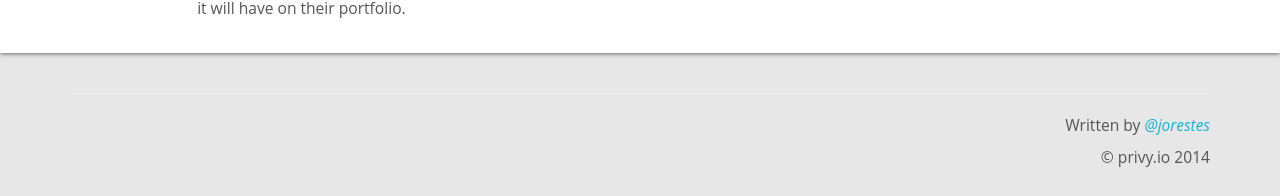
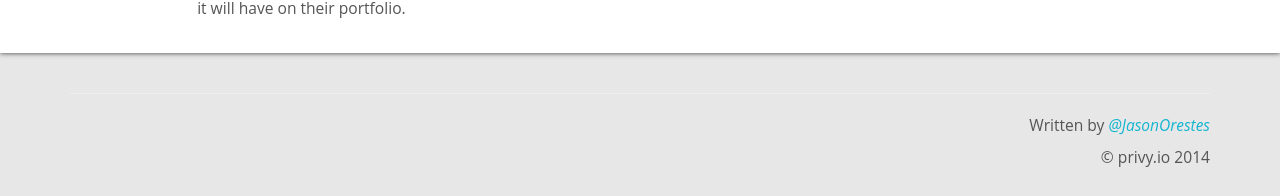
Before and after one commit to chrismarin/blog.privy.io, a Jekyll site: the page built from _posts/2014-10-22-tracking-error-can-be-misleading.md, in a window 1280 px wide and 900 px high, scrolled down 2043 px. Shown: the part 701-897 px from the top of the window. Built offline with Jekyll 4.4.1, drawn with Linux system fonts in a browser that asks for light colours; nearby versions of some CDN libraries; library files that are not in the unit come from our copies; Markdown is read by kramdown in place of the engine named in the settings.

Commit message:
bolding h2 and changing twitter handle

```diff
--- a/_layouts/post.html
+++ b/_layouts/post.html
@@ -4,7 +4,7 @@
       <!-- first section - Home -->
       <div id="home" class="home">
         <div class="text-vcenter">
-          <h2 class="text-center" style="color:#E5E5E5;">{{page.title}}</h2>
+          <h2 class="text-center" style="color:#E5E5E5;"><strong>{{page.title}}</strong></h2>
           <h4 style="color:#E5E5E5;">{{page.subtitle}}</h4>
         </div>
       </div>
--- a/_posts/2014-10-22-tracking-error-can-be-misleading.md
+++ b/_posts/2014-10-22-tracking-error-can-be-misleading.md
@@ -1,7 +1,7 @@
 ---
 title: Own An ETF? Why Tracking Error Can Be A Misleading Metric
 subtitle: Jason Orestes
-byline: jorestes
+byline: JasonOrestes
 layout: post
 ---
 
```
